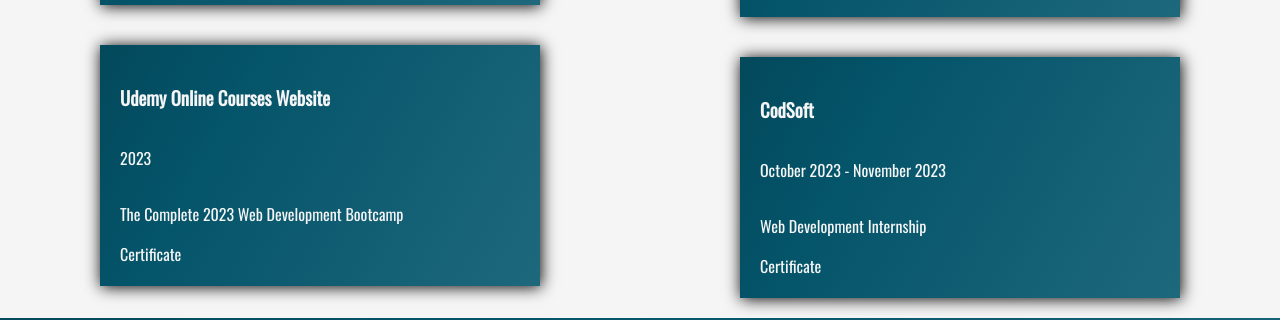
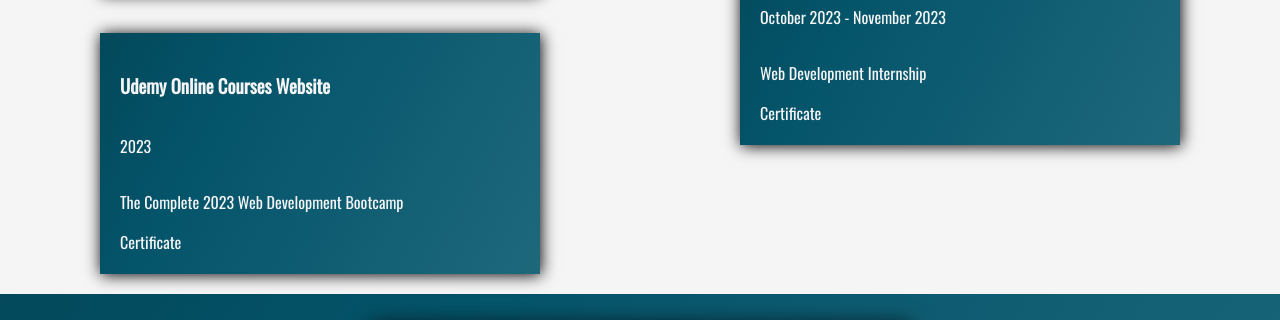
Before and after one commit to HasanKourani/Portfolio-Website, a website: page public/index.html in a window 1280 px wide. Shown: the part 2513-2833 px from the top of the page. Drawn offline with nearby package versions, Linux system fonts and the light colour scheme; grey boxes are pictures that could not be loaded.

Commit message:
Remove duplicate internship

```diff
--- a/public/index.html
+++ b/public/index.html
@@ -157,12 +157,6 @@
           <p>Web Development Internship</p>
           <a href="src/cd certificate.pdf" target="_blank" class="org">Certificate</a>
         </div>
-        <div class="cdint">
-          <h3><a href="codsoft.in" class="org">CodSoft</a></h3>
-          <p>October 2023 - November 2023</p>
-          <p>Web Development Internship</p>
-          <a href="src/cd certificate.pdf" target="_blank" class="org">Certificate</a>
-        </div>
       </div>
     </div>
 
```
